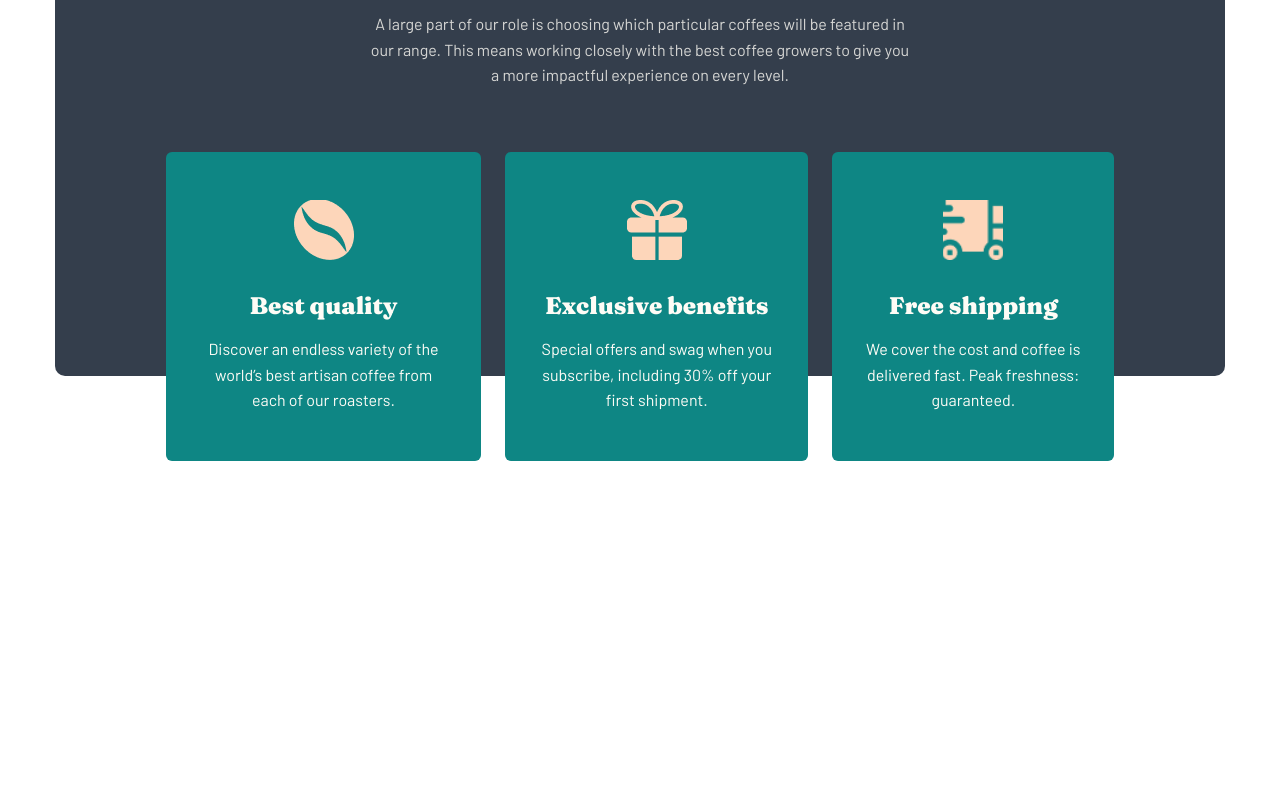
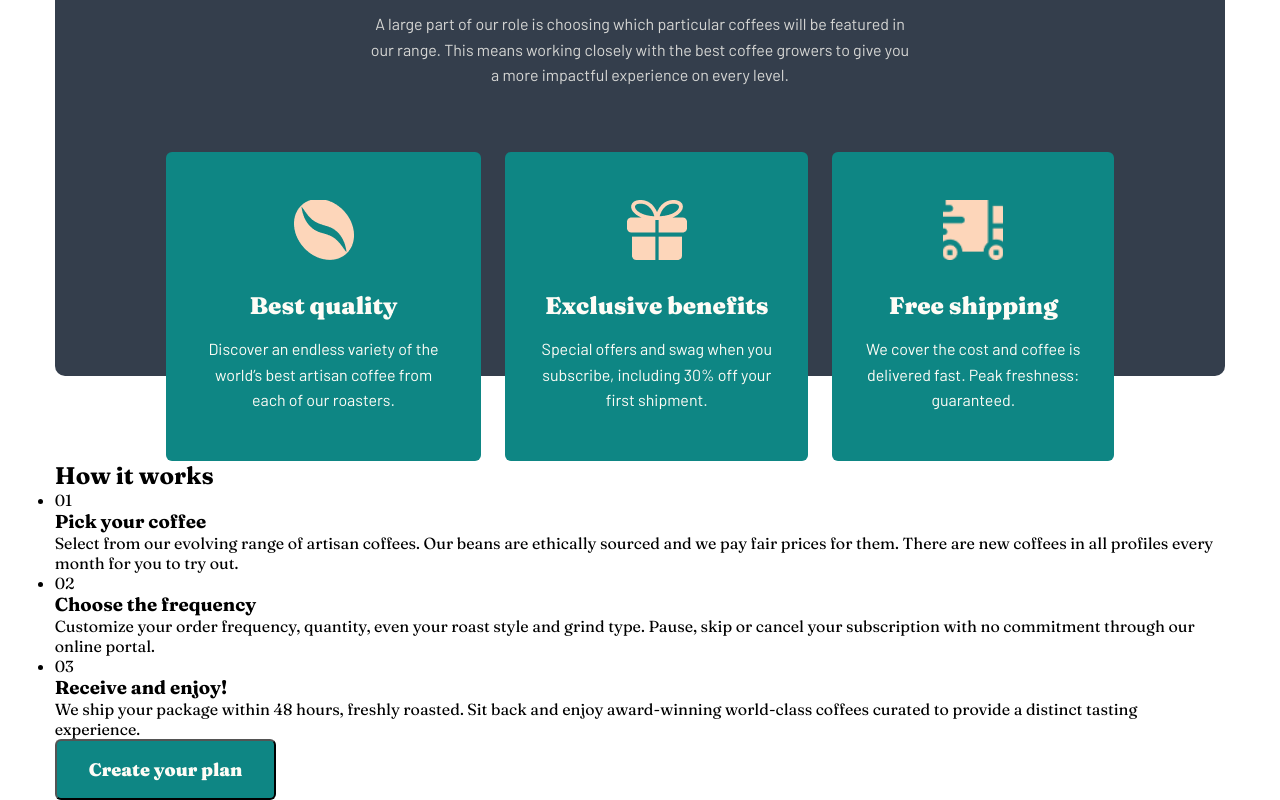
Before and after one commit to bluepersia/coffeeroasters, a React (Vite) app: page / in a window 1280 px wide. Shown: the part 1754-2554 px from the top of the page. Before the commit the page ends 2215 px from the top, so only its background shows below. Built offline with nearby package versions, Linux system fonts and the light colour scheme.

Commit message:
How it works presence tested

```diff
--- a/src/components/home/Home.tsx
+++ b/src/components/home/Home.tsx
@@ -1,4 +1,5 @@
 import Hero from "./Hero/Hero";
+import HowItWorks from "./HowItWorks/HowItWorks";
 import OurCollection from "./OurCollection/OurCollection";
 import WhyChooseUs from "./WhyChooseUs/WhyChooseUs";
 
@@ -8,6 +9,7 @@ export default function Home() {
       <Hero />
       <OurCollection />
       <WhyChooseUs />
+      <HowItWorks />
     </main>
   );
 }
--- /dev/null
+++ b/src/components/home/HowItWorks/HowItWorks.tsx
@@ -0,0 +1,11 @@
+import Steps from "../../shared/Main/Steps/Steps";
+
+export default function HowItWorks() {
+  return (
+    <section>
+      <h2>How it works</h2>
+      <Steps />
+      <button className="btn">Create your plan</button>
+    </section>
+  );
+}
```
Also changed, not shown: 1 other file (tests, documents, lock files or other folders).
